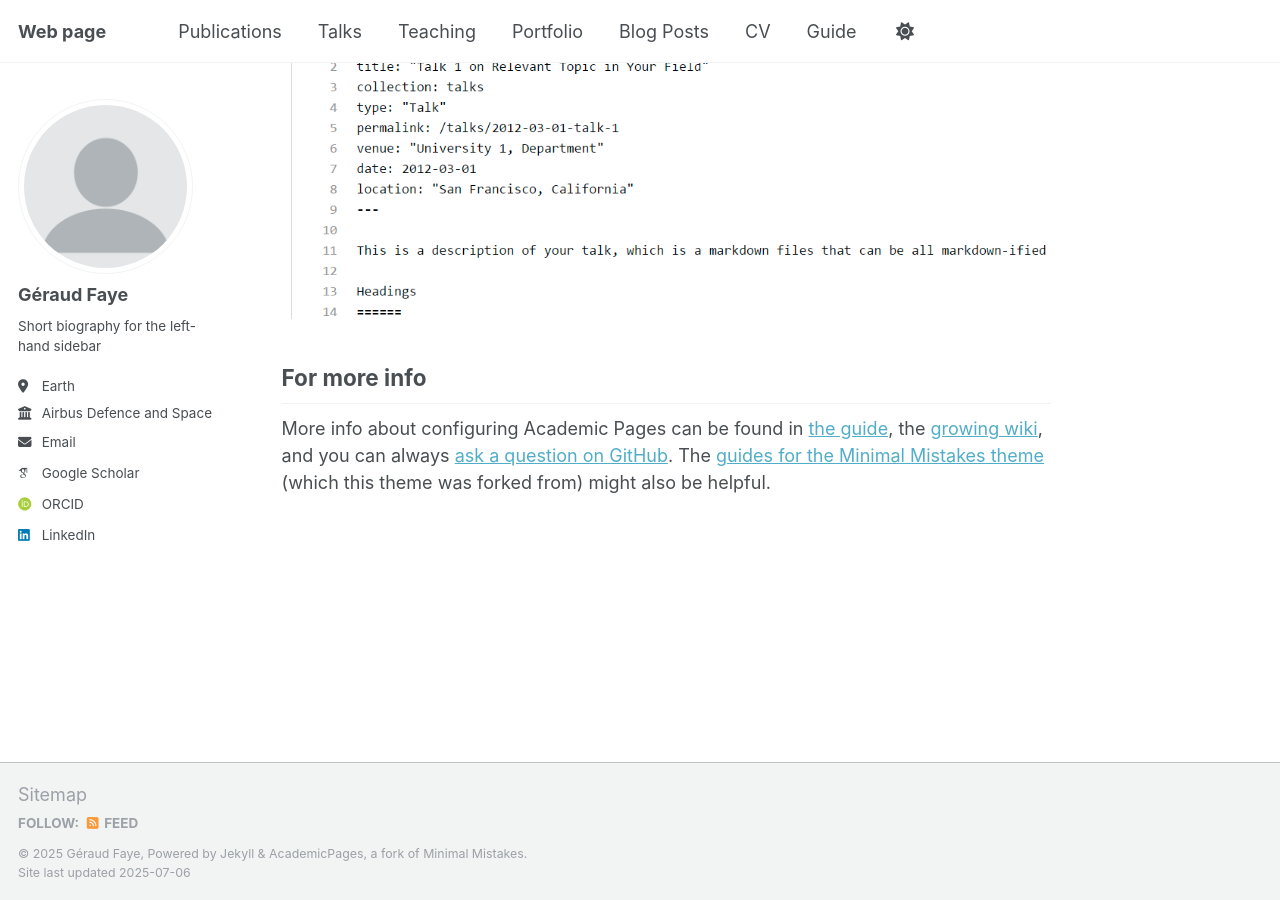
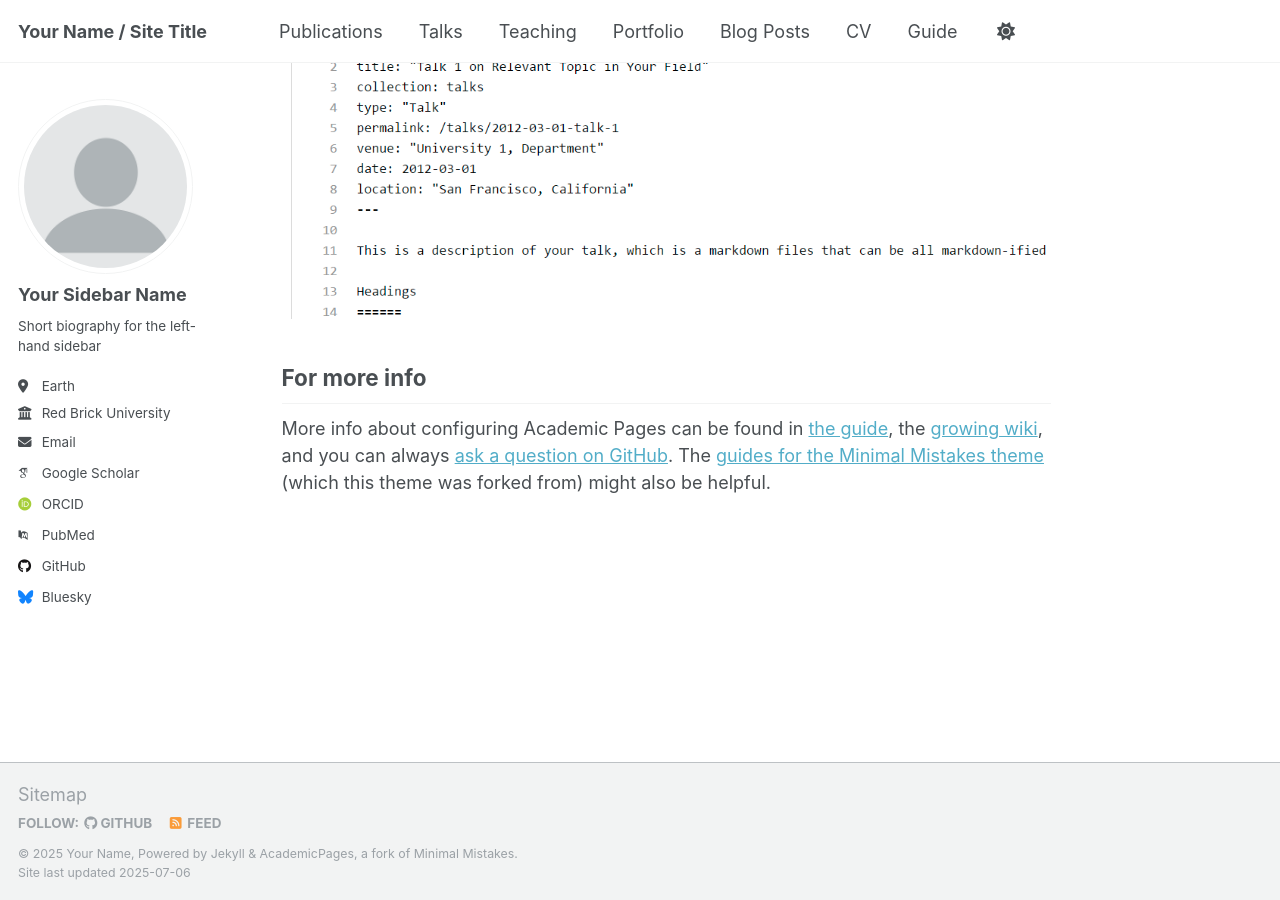
Before and after one commit to fgeraud/fgeraud.github.io, a Jekyll site: the page built from _pages/about.md, in a window 1280 px wide and 900 px high, scrolled down 2880 px. Built offline with Jekyll 4.4.1, drawn with Linux system fonts in a browser that asks for light colours; some web fonts are replaced; a script that is not in the unit is left out.

Commit message:
Update _config.yml

```diff
--- a/_config.yml
+++ b/_config.yml
@@ -9,13 +9,13 @@
 # Basic Site Settings
 locale                   : "en-US"
 site_theme               : "default"
-title                    : "Web page"
+title                    : "Your Name / Site Title"
 title_separator          : "-"
-name                     : &name "Géraud Faye"
+name                     : &name "Your Name"
 description              : &description "personal description"
-url                      : http://fgeraud.github.io # the base hostname & protocol for your site e.g. "https://[your GitHub username].github.io" or if you already have some other page hosted on Github then use "https://[your GitHub username].github.io/[Your Repo Name]"
+url                      : https://academicpages.github.io # the base hostname & protocol for your site e.g. "https://[your GitHub username].github.io" or if you already have some other page hosted on Github then use "https://[your GitHub username].github.io/[Your Repo Name]"
 baseurl                  : "" # the subpath of your site, e.g. "/blog"
-repository               : "fgeraud/fgeraud.github.io"
+repository               : "academicpages/academicpages.github.io"
 
 # Site Author - The following control what appear as part of the author content on the side bar.
 #               If a field is blank the icon and link will not appear, otherwise it will be shown.
@@ -23,22 +23,22 @@ repository               : "fgeraud/fgeraud.github.io"
 author:
   # Biographic information
   avatar           : "profile.png"
-  name             : "Géraud Faye"
+  name             : "Your Sidebar Name"
   pronouns         : # example: "she/her"
   bio              : "Short biography for the left-hand sidebar"
   location         : "Earth"
-  employer         : "Airbus Defence and Space - Université Paris-Saclay, CentraleSupélec, MICS"
+  employer         : "Red Brick University"
   uri              : # URL
-  email            : "faye.geraud@gmail.com"
+  email            : "none@example.org"
 
   # Academic websites
   academia         : # URL
   arxiv            : # URL - Update with the correct link to your profile
-  googlescholar    : "https://scholar.google.com/citations?user=0yc9kYAAAAAJ&hl=en&oi=ao"
+  googlescholar    : "https://scholar.google.com/citations?user=PS_CX0AAAAAJ"
   impactstory      : # URL
-  orcid            : "https://orcid.org/0000-0002-2985-5964"
+  orcid            : "http://orcid.org/yourorcidurl"
   semantic         : # URL
-  pubmed           : # URL
+  pubmed           : "https://www.ncbi.nlm.nih.gov/pubmed/?term=john+snow"
   researchgate     : # URL
   scopus           : # URL
 
@@ -46,13 +46,13 @@ author:
   bitbucket        : # Username - Update with your username on the site
   codepen          : # Username
   dribbble         : # Username
-  github           : # Username
+  github           : "academicpages"
   kaggle           : # Username
   stackoverflow    : # User number or user number and name (i.e., use "1" or "1/jeff-atwood")
 
   # Social media
   artstation       : # Username
-  bluesky          : # Replace this with you Bluesky username
+  bluesky          : "bsky.app" # Replace this with you Bluesky username
   facebook         : # Username
   flickr           : # Username
   foursquare       : # Username
@@ -61,7 +61,7 @@ author:
   keybase          : # Username
   instagram        : # Username
   lastfm           : # Username
-  linkedin         : "geraud-faye-43wb4b4179"
+  linkedin         : # Username
   mastodon         : # URL
   medium           : # URL
   pinterest        : # Username
```
